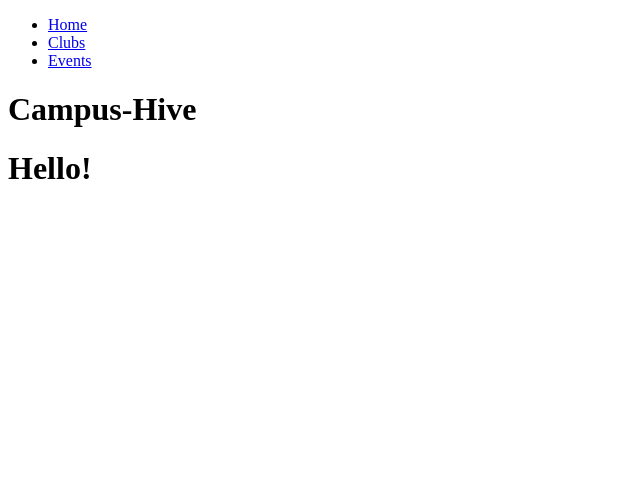
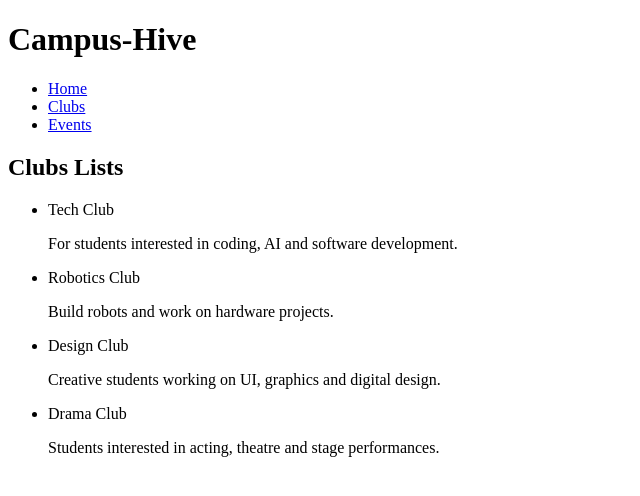
Before and after one commit to arushabind2005-star/Campus-Hive, a website: page clubs.html in a window 1280 px wide. Shown: the whole page, without its empty margins (0-640 px from the left). Drawn offline with Linux system fonts and the light colour scheme.

Commit message:
Added club lists

```diff
--- a/clubs.html
+++ b/clubs.html
@@ -4,18 +4,30 @@
 
   </head>
   <body>
-
+    <header>
+      <h1>Campus-Hive</h1>
+    </header>
     <nav>
       <ul>
         <li><a href="index.html">Home</a></li>
         <li><a href="clubs.html">Clubs</a></li>
         <li><a href="events.html">Events</a></li>
       </ul>
-
     </nav>
     <main>
-      <h1>Campus-Hive</h1>
-      <h1>Hello!</h1>
+      <h2>Clubs Lists</h2>
     </main>
+    <nav>
+      <ul>
+        <li>Tech Club</li>
+        <p>For students interested in coding, AI and software development.</p>
+        <li>Robotics Club</li>
+        <p>Build robots and work on hardware projects.</p>
+        <li>Design Club</li>
+        <p>Creative students working on UI, graphics and digital design.</p>
+        <li>Drama Club</li>
+        <p>Students interested in acting, theatre and stage performances.</p>
+      </ul>
+    </nav>
   </body>
 </html>
```
Also changed, not shown: index.html (+2 -5 lines).
